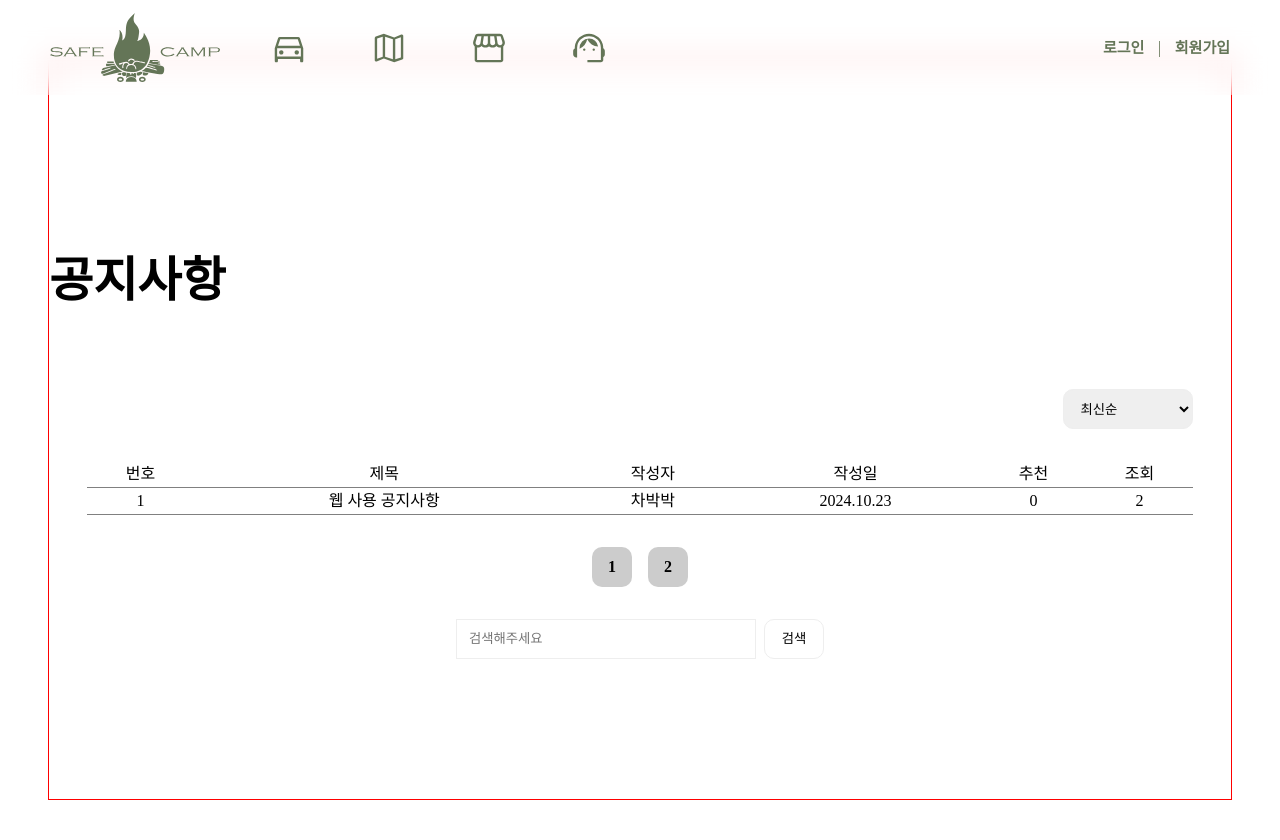
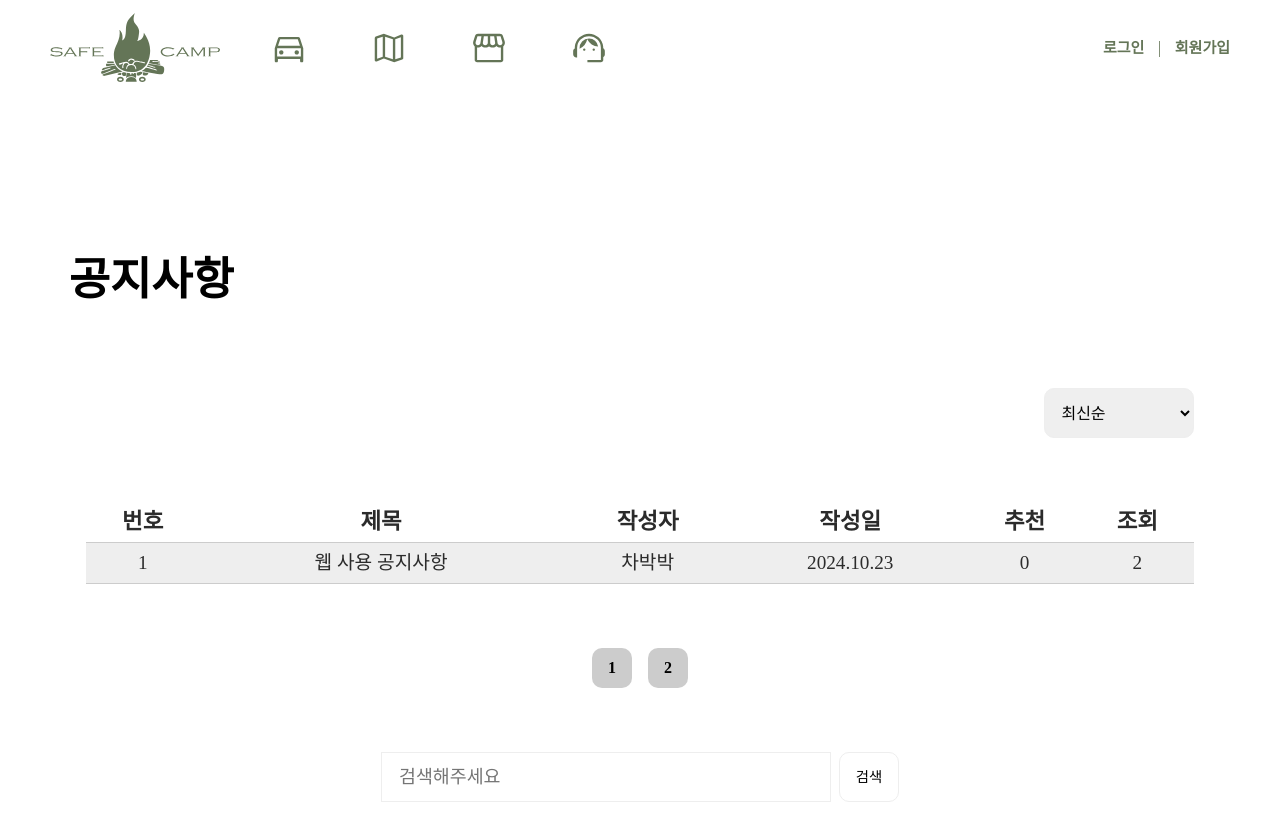
Before and after one commit to eunhyeon1020/Car-BakBak, a Vue app in the folder frontend/: page /notice in a window 1280 px wide. Shown: the top 840 px of the page. Built offline with nearby package versions, Linux system fonts and the light colour scheme; a web font is replaced by a local one.

Commit message:
notice html & css 디테일 작업 수정

```diff
--- a/frontend/src/assets/css/notice.css
+++ b/frontend/src/assets/css/notice.css
@@ -8,15 +8,15 @@
 }
 
 .noti-contain {
-  border: 1px solid red;
+  /* border: 1px solid red; */
   height: calc(100vh - 60px);
   max-width: 1600px;
   margin: 0 auto;
 }
 
 .noti-contain>h1 {
-  padding: 13rem 0 6rem;
-  font-size: 3rem;
+  padding: 13rem 0 6rem 1.3rem;
+  font-size: 2.8rem;
   font-weight: 700;
 }
 
@@ -26,11 +26,13 @@
 }
 
 select#order {
-  width: 130px;
-  height: 40px;
+  width: 150px;
+  height: 50px;
   border-radius: 10px;
   padding: 0.3rem 0.8rem;
   border: 1px solid #eee;
+  outline: none;
+  font-size: 1rem;
 }
 
 /* 공지사항 테이블 부분 */
@@ -39,7 +41,7 @@ select#order {
   flex-direction: column;
   align-items: center;
   padding: 0 3vw;
-  gap: 2rem;
+  gap: 4rem;
 }
 
 .noti-table {
@@ -47,12 +49,24 @@ select#order {
 }
 
 .noti-table tr {
-  border-bottom: 1px solid gray;
+  border-bottom: 1px solid #ccc;
+  color: #2b2b2b;
 }
 
-.noti-table tr>th,
-.noti-table tr>td {
+.table-title td {
+  font-weight: 600;
+  font-size: 1.4rem;
+}
+
+.table-content td {
+  font-size: 1.2rem;
+  background-color: #eee;
+}
+
+.table-title td,
+.table-content td {
   text-align: center;
+  padding: 8px 0;
 }
 
 /* pagenation */
@@ -70,6 +84,12 @@ select#order {
   text-align: center;
   background-color: #ccc;
   border-radius: 10px;
+  cursor: pointer;
+}
+
+.page-num span:active {
+  border: none;
+  background-color: #bbb;
 }
 
 /* 하단 검색 부분 */
@@ -80,21 +100,28 @@ select#order {
 }
 
 .search-contain input {
-  width: 300px;
-  height: 40px;
+  width: 450px;
+  height: 50px;
   border: 1px solid #eee;
-  text-indent: 10px;
+  text-indent: 15px;
+  font-size: 1.15rem;
 }
 
+/* 검색 버튼 */
 .search-contain button {
   width: 60px;
   border: 1px solid #eee;
   background-color: #FFF;
   border-radius: 10px;
   cursor: pointer;
+  font-size: 0.9rem;
 }
 
 .search-contain button:hover {
   border: none;
   background-color: #eee;
 }
+
+.search-contain button:active {
+  background-color: #ddd;
+}
--- a/frontend/src/components/Notice.vue
+++ b/frontend/src/components/Notice.vue
@@ -16,16 +16,16 @@
 
         <table class="noti-table">
           <thead>
-             <tr>
-              <th>번호</th>
-              <th>제목</th>
-              <th>작성자</th>
-              <th>작성일</th>
-              <th>추천</th>
-              <th>조회</th>
+             <tr class="table-title">
+              <td>번호</td>
+              <td>제목</td>
+              <td>작성자</td>
+              <td>작성일</td>
+              <td>추천</td>
+              <td>조회</td>
              </tr>
           </thead>
-          <tbody>
+          <tbody class="table-content">
             <tr>
               <td>1</td>
               <td>웹 사용 공지사항</td>
```
